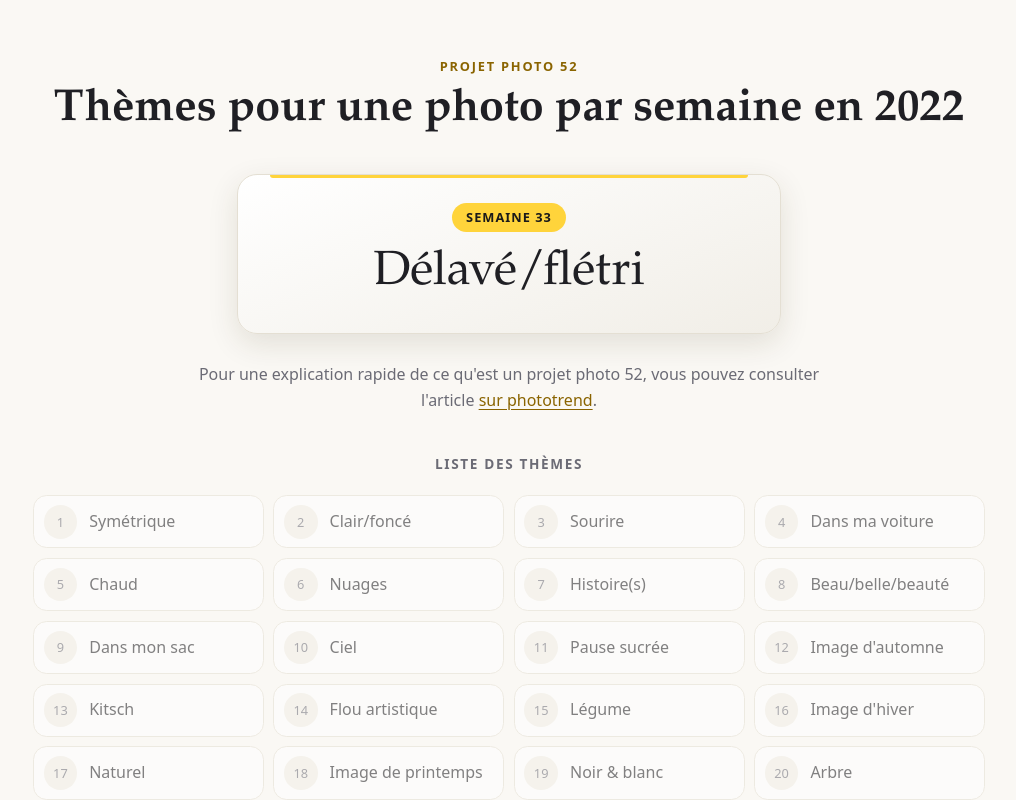
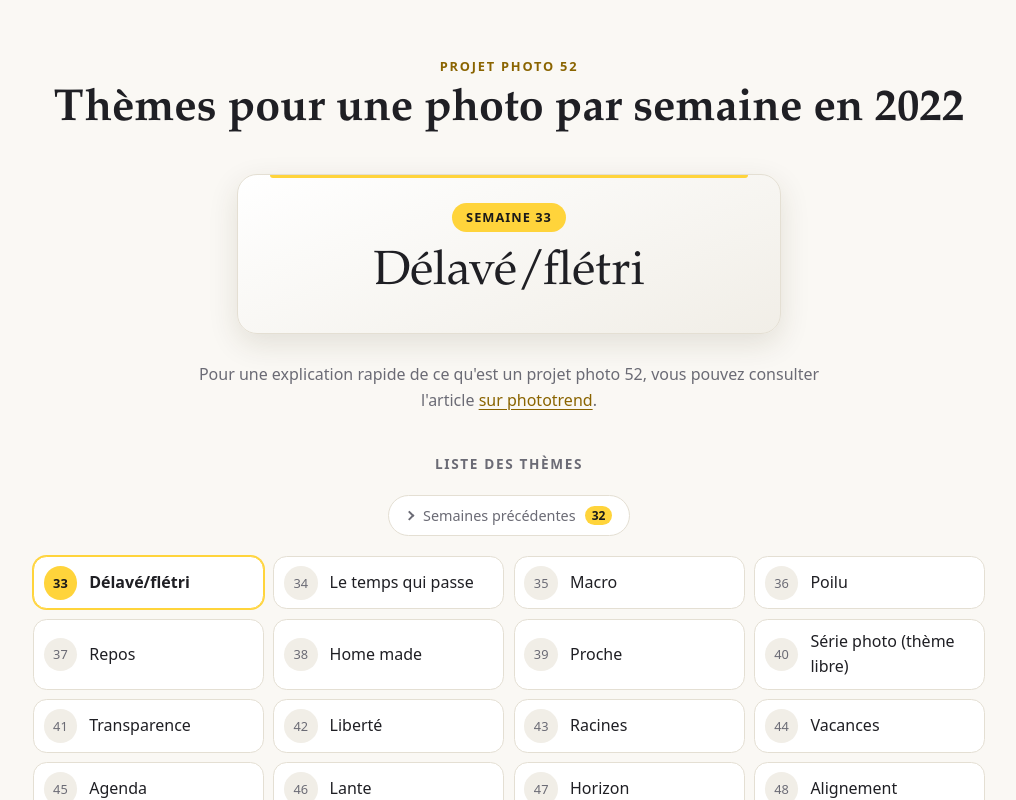
Before and after one commit to tisseurdetoile/52PhotoThemes, a Vue app: page / in a window 1280 px wide. Shown: the top 800 px of the page, without its empty margins (131-1147 px from the left). Built offline with nearby package versions, Linux system fonts and the light colour scheme.

Commit message:
feat(ThemesDisplay): regroupe les anciens thèmes close #4

```diff
--- a/src/components/ThemesDisplay.vue
+++ b/src/components/ThemesDisplay.vue
@@ -22,18 +22,34 @@
 
     <section class="themes">
       <h2>Liste des thèmes</h2>
+
+      <details v-if="pastEntries.length > 0" class="past" data-test="past-themes">
+        <summary>
+          Semaines précédentes
+          <span class="count">{{ pastEntries.length }}</span>
+        </summary>
+        <ul>
+          <li
+            v-for="entry in pastEntries"
+            :key="entry.number"
+            :title="entry.item.description"
+            class="is-past"
+          >
+            <span class="num">{{ entry.number }}</span>
+            <span class="name">{{ entry.item.summary }}</span>
+          </li>
+        </ul>
+      </details>
+
       <ul>
         <li
-          v-for="(item, index) in themes"
-          :key="index"
-          :title="item.description"
-          :class="{
-            'is-current': index + 1 === getWeekNumber,
-            'is-past': index + 1 < getWeekNumber
-          }"
+          v-for="entry in upcomingEntries"
+          :key="entry.number"
+          :title="entry.item.description"
+          :class="{ 'is-current': entry.number === getWeekNumber }"
         >
-          <span class="num">{{ index + 1 }}</span>
-          <span class="name">{{ item.summary }}</span>
+          <span class="num">{{ entry.number }}</span>
+          <span class="name">{{ entry.item.summary }}</span>
         </li>
       </ul>
     </section>
@@ -83,6 +99,17 @@ export default {
     },
     currentTheme() {
       return this.themes[this.getWeekNumber - 1]
+    },
+    // Thèmes des semaines déjà passées (regroupés dans un bloc replié)
+    pastEntries() {
+      return this.themes
+        .slice(0, this.getWeekNumber - 1)
+        .map((item, index) => ({ item, number: index + 1 }))
+    },
+    // Semaine courante et semaines à venir
+    upcomingEntries() {
+      const first = this.getWeekNumber - 1
+      return this.themes.slice(first).map((item, index) => ({ item, number: first + index + 1 }))
     }
   }
 }
@@ -231,6 +258,77 @@ h2 {
   text-transform: uppercase;
 }
 
+/* Regroupement replié des semaines passées */
+.past {
+  margin-bottom: 1.25rem;
+  text-align: left;
+}
+
+.past summary {
+  display: flex;
+  align-items: center;
+  justify-content: center;
+  gap: 0.6rem;
+  width: fit-content;
+  margin: 0 auto;
+  padding: 0.5rem 1.1rem;
+  color: var(--muted);
+  background: var(--surface);
+  border: 1px solid var(--border);
+  border-radius: 999px;
+  font-size: 0.9rem;
+  cursor: pointer;
+  list-style: none;
+  user-select: none;
+  transition:
+    color 0.15s ease,
+    border-color 0.15s ease;
+}
+
+.past summary::-webkit-details-marker {
+  display: none;
+}
+
+.past summary::before {
+  content: '';
+  width: 0.45rem;
+  height: 0.45rem;
+  border-right: 2px solid currentColor;
+  border-bottom: 2px solid currentColor;
+  transform: rotate(-45deg);
+  transition: transform 0.15s ease;
+}
+
+.past[open] summary::before {
+  transform: rotate(45deg);
+}
+
+.past summary:hover {
+  color: var(--text);
+  border-color: var(--accent-text);
+}
+
+.past summary:focus-visible {
+  outline: 2px solid var(--accent);
+  outline-offset: 3px;
+}
+
+.count {
+  min-width: 1.6rem;
+  padding: 0 0.4rem;
+  color: var(--on-accent);
+  background: var(--accent);
+  border-radius: 999px;
+  font-size: 0.75rem;
+  font-weight: 700;
+  line-height: 1.6;
+  text-align: center;
+}
+
+.past ul {
+  margin-top: 1rem;
+}
+
 .themes li.is-past {
   opacity: 0.55;
 }
```
Also changed, not shown: 1 other file (tests, documents, lock files or other folders).
